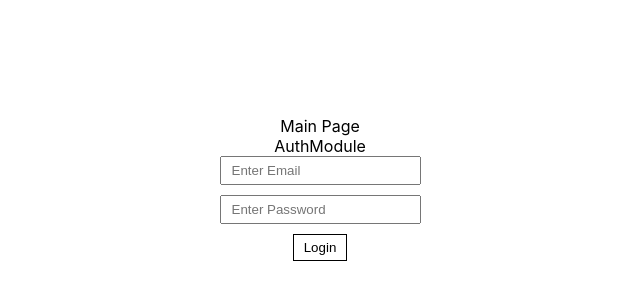
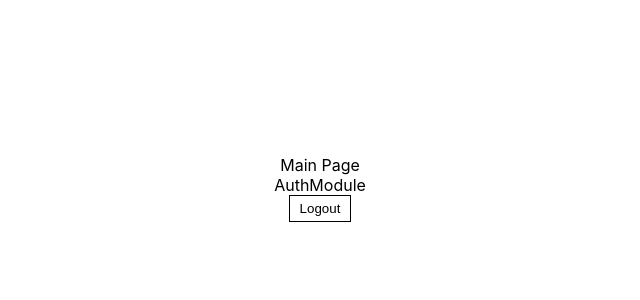
Before and after one commit to LtCodename/vocable, a React (Create React App) app: page /main in a window 1280 px wide. Shown: the part 212-512 px from the top of the page, without its empty margins (320-960 px from the left). Built offline with nearby package versions, Linux system fonts and the light colour scheme; no server answers; the database is empty; sample sign-in values are in the browser's storage.

Commit message:
login/logout, store for user data

```diff
--- a/src/App.tsx
+++ b/src/App.tsx
@@ -4,41 +4,23 @@ import Main from "./components/Main/Main";
 import { useDispatch, useSelector } from "react-redux";
 import { getUsers } from "./redux/effects/Users";
 import { AppState } from "./redux/store";
-import fire from "./Firebase";
+import { getAuth } from "./redux/effects/Auth";
 
 const App: React.FC<any> = () => {
   const dispatch = useDispatch();
 
   useEffect(() => {
     dispatch(getUsers());
+    dispatch(getAuth());
   }, [dispatch]);
 
   const users = useSelector((state: AppState) => state.users);
 
   useEffect(() => {
     if (users.users.length) {
-      console.log(users.users);
+      // console.log(users.users);
     }
   }, [users]);
-
-  useEffect(() => {
-    fetchUser();
-  }, []);
-
-  const fetchUser = (): void => {
-    console.log("fetchUser");
-    fire.auth().onAuthStateChanged((user) => {
-      console.log("onAuthStateChanged");
-      console.log(user);
-      if (user !== null) {
-        user.getIdTokenResult().then((idTokenResult) => {
-          console.log("User data:");
-          console.log(user);
-        });
-      } else {
-      }
-    });
-  };
 
   return (
     <BrowserRouter>
--- a/src/components/Authentication/AuthModule.tsx
+++ b/src/components/Authentication/AuthModule.tsx
@@ -2,17 +2,36 @@ import React, { useState, useEffect } from "react";
 import fire from "../../Firebase";
 import { FlexColumn } from "../styled";
 import { AuthButton, AuthInput } from "./styled";
+import { useSelector } from "react-redux";
+import { AppState } from "../../redux/store";
 
 const AuthModule: React.FC<any> = () => {
-  const [authButtonText, setAuthButtonText] = useState<string>("");
   const [emailInputValue, setEmailInputValue] = useState<string>("");
   const [passwordInputValue, setPasswordInputValue] = useState<string>("");
+  const [authorized, setAuthorized] = useState<boolean>(false);
+
+  const authData = useSelector((state: AppState) => state.authData);
 
   useEffect(() => {
-    setAuthButtonText("Login");
-  }, []);
+    if (authData.authData) {
+      if (authData.authData.uid.length) {
+        setAuthorized(true);
+      } else {
+        setAuthorized(false);
+      }
+    }
+  }, [authData]);
 
   const handleAuth = (): void => {
+    if (authorized) {
+      fire
+        .auth()
+        .signOut()
+        .then(() => {})
+        .catch((error) => {
+          console.log(error.message);
+        });
+    } else {
       fire
         .auth()
         .signInWithEmailAndPassword(emailInputValue, passwordInputValue)
@@ -20,6 +39,7 @@ const AuthModule: React.FC<any> = () => {
         .catch((error) => {
           console.log(error.message);
         });
+    }
   };
 
   const handleChange = (e: React.ChangeEvent<HTMLInputElement>) => {
@@ -38,6 +58,8 @@ const AuthModule: React.FC<any> = () => {
   return (
     <FlexColumn>
       <span>AuthModule</span>
+      {authorized ? null : (
+        <>
           <AuthInput
             value={emailInputValue}
             placeholder={"Enter Email"}
@@ -51,7 +73,11 @@ const AuthModule: React.FC<any> = () => {
             id={"password"}
             type={"password"}
           />
-      <AuthButton onClick={handleAuth}>{authButtonText}</AuthButton>
+        </>
+      )}
+      <AuthButton onClick={handleAuth}>
+        {authorized ? "Logout" : "Login"}
+      </AuthButton>
     </FlexColumn>
   );
 };
--- /dev/null
+++ b/src/redux/actions/AuthActions.ts
@@ -0,0 +1,8 @@
+import { GET_AUTH, AuthActionTypes } from "../types/AuthTypes";
+
+export const getAuthAction = (authData: any): AuthActionTypes => {
+  return {
+    type: GET_AUTH,
+    payload: authData,
+  };
+};
--- /dev/null
+++ b/src/redux/effects/Auth.ts
@@ -0,0 +1,13 @@
+import { getAuthAction } from "../actions/AuthActions";
+import { Dispatch } from "redux";
+import { AuthActionTypes } from "../types/AuthTypes";
+import fire from "../../Firebase";
+
+export const getAuth = () => {
+  return function (dispatch: Dispatch<AuthActionTypes>) {
+    fire.auth().onAuthStateChanged((user) => {
+      console.log("onAuthStateChanged");
+      dispatch(getAuthAction(user));
+    });
+  };
+};
--- a/src/redux/interfaces/interfaces.ts
+++ b/src/redux/interfaces/interfaces.ts
@@ -7,3 +7,7 @@ export interface User {
   vocabulary: any;
   data: Function;
 }
+
+export interface AuthData {
+  uid: string;
+}
--- /dev/null
+++ b/src/redux/reducers/AuthReducer.ts
@@ -0,0 +1,30 @@
+import { AuthData } from "../interfaces/interfaces";
+import {
+  GET_AUTH,
+  GetAuthStateType,
+  AuthActionTypes,
+} from "../types/AuthTypes";
+
+const initialStateGetAuth: GetAuthStateType = {
+  authData: null,
+};
+
+export const getAuthReducer = (
+  state = initialStateGetAuth,
+  action: AuthActionTypes
+): GetAuthStateType => {
+  const authData: AuthData = { uid: "" };
+  switch (action.type) {
+    case GET_AUTH:
+      if (action.payload) {
+        authData.uid = action.payload.uid;
+      } else {
+        authData.uid = "";
+      }
+      return {
+        authData,
+      };
+    default:
+      return state;
+  }
+};
--- a/src/redux/reducers/index.ts
+++ b/src/redux/reducers/index.ts
@@ -1,8 +1,10 @@
 import { combineReducers } from "redux";
 import { getUsersReducer } from "./UsersReducer";
+import { getAuthReducer } from "./AuthReducer";
 
 const rootReducer = combineReducers({
   users: getUsersReducer,
+  authData: getAuthReducer,
 });
 
 export default rootReducer;
--- /dev/null
+++ b/src/redux/types/AuthTypes.ts
@@ -0,0 +1,11 @@
+export const GET_AUTH = "GET_AUTH";
+
+export interface GetAuthStateType {
+  authData: any;
+}
+
+interface GetAuthActionType {
+  type: typeof GET_AUTH;
+  payload: any;
+}
+export type AuthActionTypes = GetAuthActionType;
```
Lines whose indentation alone changed are shown as unchanged.
